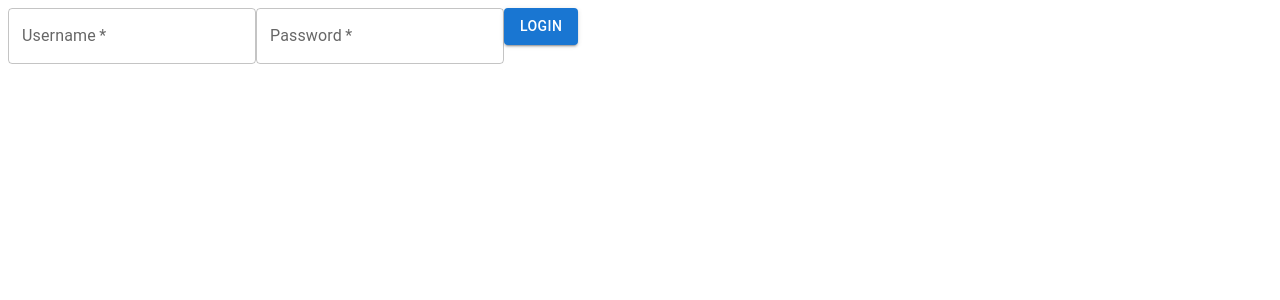
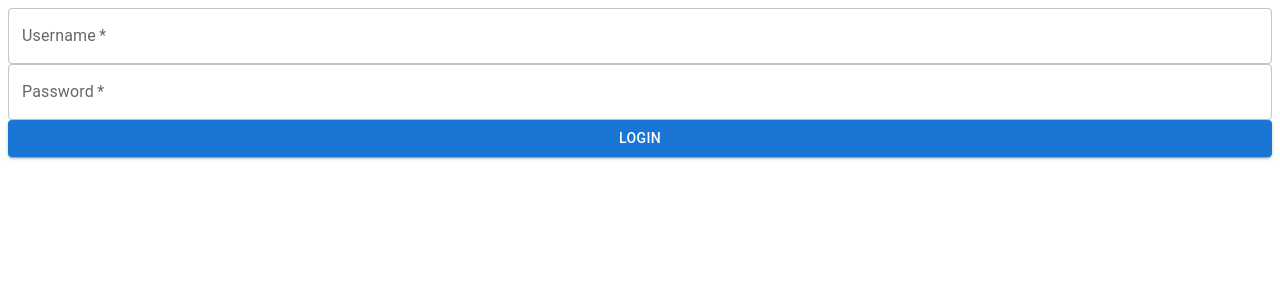
Before and after one commit to awfreeman/bcwc-app, a React (Create React App) app: page / in a window 1280 px wide. Shown: the top 300 px of the page. Built offline with nearby package versions, Linux system fonts and the light colour scheme.

Commit message:
miniscule changes

```diff
--- a/src/Login.js
+++ b/src/Login.js
@@ -12,11 +12,10 @@ export default function Login(props) {
     }
 
     return (
-        <Box
-            component="form">
+        <FormGroup>
             <TextField required id="outlined-required" label="Username" onChange={e => setuname(e.target.value)}/>
             <TextField required id="outlined-password-input" label="Password" type="password" onChange={e => setpass(e.target.value)}/>
-            <Button variant="contained" onClick={onLogin}>LOGIN</Button>
-        </Box>
+            <Button variant="contained" onClick={onLogin}>Login</Button>
+        </FormGroup>
     );
 }
```
